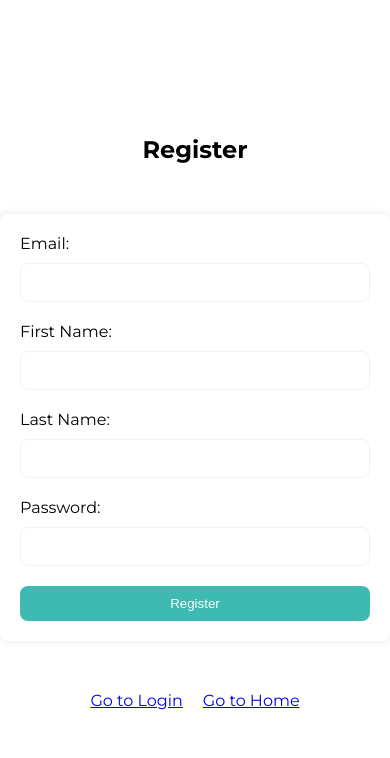
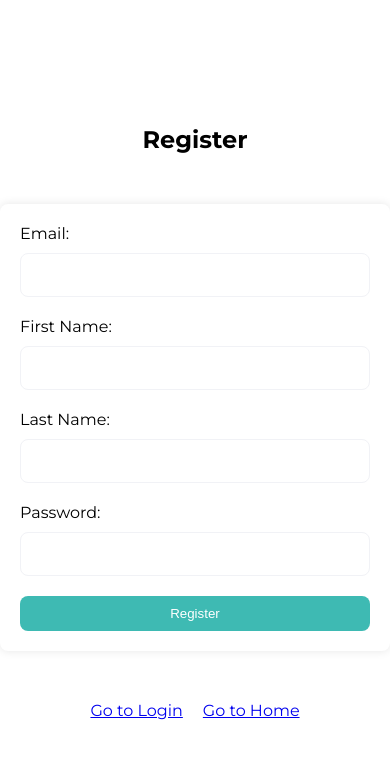
Before and after one commit to deegha/renoutUI, a Next.js app: page /register in a window 390 px wide. Shown: the top 758 px of the page. Built offline with nearby package versions, Linux system fonts and the light colour scheme.

Commit message:
Adding correct font size for mobile

```diff
--- a/src/app/login/styes.module.scss
+++ b/src/app/login/styes.module.scss
@@ -38,6 +38,14 @@
     color: #2d2f33;
     outline: none;
     font-size: 12px;
+
+    @media screen and (max-width: 767px) {
+      font-size: 17px;
+    }
+  }
+
+  @media screen and (max-width: 767px) {
+    font-size: 17px;
   }
 }
 
--- a/src/app/register/styes.module.scss
+++ b/src/app/register/styes.module.scss
@@ -39,6 +39,10 @@
     outline: none;
     font-size: 12px;
   }
+
+  @media screen and (max-width: 767px) {
+    font-size: 17px;
+  }
 }
 
 .links-container {
--- a/src/components/input/styles.module.scss
+++ b/src/components/input/styles.module.scss
@@ -31,6 +31,10 @@
       outline: none;
       font-size: 12px;
 
+      @media screen and (max-width: 767px) {
+        font-size: 17px;
+
+      }
       svg {
         cursor: pointer;
       }
```
